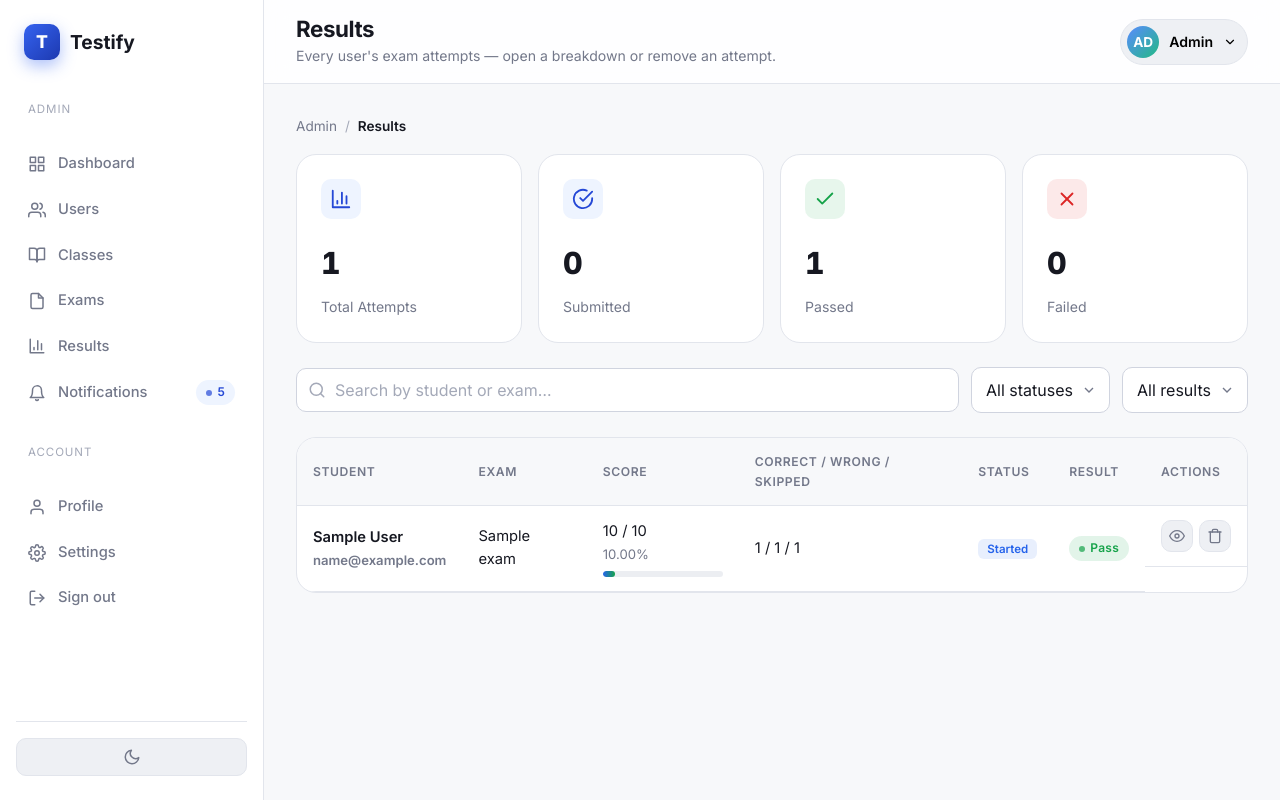
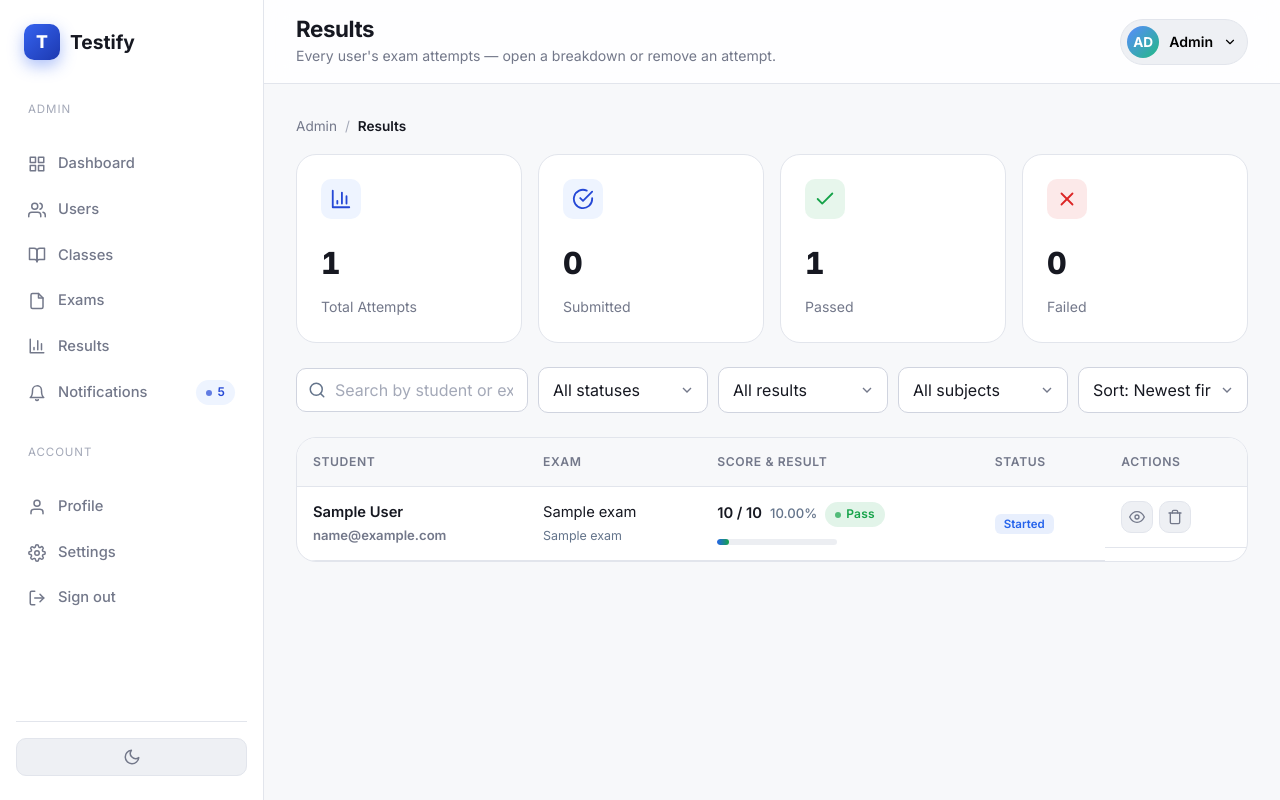
Before and after one commit to shaikhaafridi110/Testify, a Django app: page /admin/results/ in a window 1280 px wide. Run offline with Django 5.2, Linux system fonts and the light colour scheme; tables that the repository leaves empty hold one stand-in row (values such as "Sample post"); one stand-in notice (Sample message) is shown.

Commit message:
compleete result and emaill passcode

```diff
--- a/adminpanel/models.py
+++ b/adminpanel/models.py
@@ -657,3 +657,64 @@ class UserExamAnswer(models.Model):
 
     def __str__(self):
         return f"{self.attempt.user.name} - {self.question.question_text}"
+
+
+
+#======================================================================================
+#contact
+#======================================================================================
+
+
+class Contact(models.Model):
+
+    STATUS_CHOICES = [
+        ('new', 'New'),
+        ('read', 'Read'),
+        ('replied', 'Replied'),
+    ]
+
+    name = models.CharField(max_length=100)
+
+    email = models.EmailField(max_length=150)
+
+    subject = models.CharField(max_length=200)
+
+    message = models.TextField()
+
+    status = models.CharField(
+        max_length=10,
+        choices=STATUS_CHOICES,
+        default='new'
+    )
+
+    admin = models.ForeignKey(
+        settings.AUTH_USER_MODEL,
+        on_delete=models.SET_NULL,
+        null=True,
+        blank=True,
+        related_name='contact_replies'
+    )
+
+    admin_reply = models.TextField(
+        null=True,
+        blank=True
+    )
+
+    replied_at = models.DateTimeField(
+        null=True,
+        blank=True
+    )
+
+    created_at = models.DateTimeField(
+        auto_now_add=True
+    )
+
+    updated_at = models.DateTimeField(
+        auto_now=True
+    )
+
+    class Meta:
+        db_table = 'contacts'
+
+    def __str__(self):
+        return f"{self.name} - {self.subject}"
--- a/adminpanel/urls.py
+++ b/adminpanel/urls.py
@@ -40,10 +40,8 @@ urlpatterns = [
     path('exam/<int:exam_id>/questions/<int:question_id>/edit/', views.question_edit, name='question_edit'),
     path('exam/<int:exam_id>/questions/<int:question_id>/delete/', views.question_delete, name='question_delete'),
 
-
     # ---------- Admin: Results ----------
      path('results/', views.admin_results, name='admin_results'),
     path('results/<int:attempt_id>/', views.admin_result_view, name='admin_result_view'),
     path('results/<int:attempt_id>/delete/', views.admin_result_delete, name='admin_result_delete'),
-
 ]
--- a/adminpanel/views.py
+++ b/adminpanel/views.py
@@ -4,6 +4,7 @@ from django.core.paginator import Paginator
 from django.db.models import Q, Count
 from django.contrib import messages
 from django.http import JsonResponse, FileResponse, Http404, HttpResponseRedirect
+from decimal import Decimal, ROUND_HALF_UP
 
 from .models import User, TeacherInfo, Class, Exam, Question, QuestionOption ,UserExamAttempt,UserExamAnswer
 import uuid
@@ -1207,6 +1208,16 @@ def question_delete(request, exam_id, question_id):
     return JsonResponse({'success': True})
 
 
+
+
+
+
+#====================================================
+#resul
+#====================================================
+#====================================================
+#resul
+#====================================================
 def admin_results(request):
     attempts_qs = UserExamAttempt.objects.select_related('user', 'exam').order_by('-created_at')
 
@@ -1238,6 +1249,27 @@ def admin_results(request):
     if result_status:
         attempts_qs = attempts_qs.filter(result_status=result_status)
 
+    # ---- filter by exam subject ----
+    subject = request.GET.get('subject', '').strip()
+    if subject:
+        attempts_qs = attempts_qs.filter(exam__subject=subject)
+
+    # distinct subjects for the filter dropdown (from exams that actually have attempts)
+    subjects = (
+        Exam.objects.filter(user_attempts__isnull=False)
+        .values_list('subject', flat=True)
+        .distinct()
+        .order_by('subject')
+    )
+
+    # ---- sort by score ----
+    sort = request.GET.get('sort', '').strip()
+    if sort == 'score_desc':
+        attempts_qs = attempts_qs.order_by('-score', '-created_at')
+    elif sort == 'score_asc':
+        attempts_qs = attempts_qs.order_by('score', '-created_at')
+    # else: keep default -created_at ordering already applied above
+
     # ---- pagination ----
     paginator = Paginator(attempts_qs, 10)
     page_number = request.GET.get('page', 1)
@@ -1248,6 +1280,9 @@ def admin_results(request):
         'search': search,
         'status': status,
         'result_status': result_status,
+        'subject': subject,
+        'subjects': subjects,
+        'sort': sort,
 
         'total_attempts': total_attempts,
         'submitted_attempts': submitted_attempts,
@@ -1255,7 +1290,6 @@ def admin_results(request):
         'failed_attempts': failed_attempts,
     }
     return render(request, 'admin/results.html', context)
-
 
 def admin_result_view(request, attempt_id):
     """Read-only breakdown of one attempt: every question, the student's
--- a/templates/admin/results.html
+++ b/templates/admin/results.html
@@ -211,6 +211,47 @@ Results — Testify Admin
 @keyframes shimmer { from { background-position: 200% 0; } to { background-position: -200% 0; } }
 .skel-line { height: 14px; margin-bottom: 10px; }
 .skel-line.short { width: 60%; }
+
+/* ---------- toolbar fixes ---------- */
+.toolbar {
+  display: flex;
+  flex-wrap: wrap;
+  align-items: center;
+  gap: 10px;
+  margin-bottom: var(--space-5, 20px);
+}
+.toolbar .search {
+  flex: 1 1 220px;
+  min-width: 180px;
+  position: relative;
+  display: flex;
+  align-items: center;
+}
+.toolbar .search .icon {
+  position: absolute;
+  left: 12px;
+  color: var(--muted, #64748b);
+  pointer-events: none;
+}
+.toolbar .search input {
+  width: 100%;
+  padding-left: 38px;
+}
+.toolbar .filter {
+  flex: 0 1 170px;
+  min-width: 140px;
+}
+.toolbar .filter .select {
+  width: 100%;
+}
+
+/* ---------- merged exam/subject cell ---------- */
+.exam-sub { font-size: .78rem; color: var(--muted, #64748b); margin-top: 2px; }
+
+/* ---------- merged score/result cell ---------- */
+.score-result { display: flex; flex-direction: column; gap: 6px; }
+.score-result .score-top { display: flex; align-items: baseline; gap: 8px; font-weight: 600; }
+.score-result .score-top .pct { font-weight: 500; color: var(--muted, #64748b); font-size: .82rem; }
 {% endblock %}
 
 {% block content %}
@@ -310,6 +351,19 @@ Results — Testify Admin
           <option value="pass" {% if result_status == 'pass' %}selected{% endif %}>Pass</option>
           <option value="fail" {% if result_status == 'fail' %}selected{% endif %}>Fail</option>
         </select></div>
+      <div class="filter"><select class="form-control select" name="subject" aria-label="Filter by subject"
+          onchange="this.form.submit()">
+          <option value="" {% if not subject %}selected{% endif %}>All subjects</option>
+          {% for subj in subjects %}
+          <option value="{{ subj }}" {% if subject == subj %}selected{% endif %}>{{ subj }}</option>
+          {% endfor %}
+        </select></div>
+      <div class="filter"><select class="form-control select" name="sort" aria-label="Sort by score"
+          onchange="this.form.submit()">
+          <option value="" {% if not sort %}selected{% endif %}>Sort: Newest first</option>
+          <option value="score_desc" {% if sort == 'score_desc' %}selected{% endif %}>Score: High to Low</option>
+          <option value="score_asc" {% if sort == 'score_asc' %}selected{% endif %}>Score: Low to High</option>
+        </select></div>
       <button type="submit" style="display:none;" aria-hidden="true"></button>
     </form>
 
@@ -320,10 +374,8 @@ Results — Testify Admin
             <tr>
               <th>Student</th>
               <th>Exam</th>
-              <th>Score</th>
-              <th>Correct / Wrong / Skipped</th>
+              <th>Score &amp; Result</th>
               <th>Status</th>
-              <th>Result</th>
               <th>Actions</th>
             </tr>
           </thead>
@@ -334,17 +386,15 @@ Results — Testify Admin
                 {{ attempt.user.name }}
                 <div class="cell-sub">{{ attempt.user.email }}</div>
               </td>
-              <td>{{ attempt.exam.title }}</td>
               <td>
-                {{ attempt.score }} / {{ attempt.exam.total_marks }}
-                <div class="cell-sub">{{ attempt.percentage }}%</div>
-                <div class="score-bar"><span style="width: {% if attempt.exam.total_marks %}{{ attempt.percentage|floatformat:0 }}{% else %}0{% endif %}%"></span></div>
-              </td>
-              <td>{{ attempt.correct_answers }} / {{ attempt.wrong_answers }} / {{ attempt.skipped_answers }}</td>
-              <td>
-                <span class="status-pill {{ attempt.status }}">{{ attempt.status }}</span>
+                {{ attempt.exam.title }}
+                <div class="exam-sub">{{ attempt.exam.subject|default:"—" }}</div>
               </td>
               <td>
+                <div class="score-result">
+                  <div class="score-top">
+                    <span>{{ attempt.score }} / {{ attempt.exam.total_marks }}</span>
+                    <span class="pct">{{ attempt.percentage }}%</span>
                     {% if attempt.result_status == 'pass' %}
                     <span class="badge badge-success">Pass</span>
                     {% elif attempt.result_status == 'fail' %}
@@ -352,6 +402,12 @@ Results — Testify Admin
                     {% else %}
                     <span class="badge badge-neutral">—</span>
                     {% endif %}
+                  </div>
+                  <div class="score-bar"><span style="width: {% if attempt.exam.total_marks %}{{ attempt.percentage|floatformat:0 }}{% else %}0{% endif %}%"></span></div>
+                </div>
+              </td>
+              <td>
+                <span class="status-pill {{ attempt.status }}">{{ attempt.status }}</span>
               </td>
               <td class="row-actions">
                 <button class="icon-btn" aria-label="View details" onclick="openDetail({{ attempt.id }})">
@@ -371,7 +427,7 @@ Results — Testify Admin
             </tr>
             {% empty %}
             <tr>
-              <td colspan="7" style="text-align:center; padding:2rem;">No exam attempts found.</td>
+              <td colspan="5" style="text-align:center; padding:2rem;">No exam attempts found.</td>
             </tr>
             {% endfor %}
           </tbody>
@@ -382,7 +438,7 @@ Results — Testify Admin
     {% if attempts.has_other_pages %}
     <div class="pagination">
       <button class="page-btn" {% if not attempts.has_previous %}disabled{% endif %}
-        {% if attempts.has_previous %}onclick="window.location.href='?page={{ attempts.previous_page_number }}&q={{ search|urlencode }}&status={{ status }}&result={{ result_status }}'"{% endif %}>
+        {% if attempts.has_previous %}onclick="window.location.href='?page={{ attempts.previous_page_number }}&q={{ search|urlencode }}&status={{ status }}&result={{ result_status }}&subject={{ subject|urlencode }}&sort={{ sort }}'"{% endif %}>
         <svg width="16" height="16" viewBox="0 0 24 24" fill="none" stroke="currentColor" stroke-width="2"
           stroke-linecap="round" stroke-linejoin="round">
           <polyline points="15 18 9 12 15 6"></polyline>
@@ -390,10 +446,10 @@ Results — Testify Admin
       </button>
       {% for num in attempts.paginator.page_range %}
       <button class="page-btn {% if attempts.number == num %}active{% endif %}"
-        onclick="window.location.href='?page={{ num }}&q={{ search|urlencode }}&status={{ status }}&result={{ result_status }}'">{{ num }}</button>
+        onclick="window.location.href='?page={{ num }}&q={{ search|urlencode }}&status={{ status }}&result={{ result_status }}&subject={{ subject|urlencode }}&sort={{ sort }}'">{{ num }}</button>
       {% endfor %}
       <button class="page-btn" {% if not attempts.has_next %}disabled{% endif %}
-        {% if attempts.has_next %}onclick="window.location.href='?page={{ attempts.next_page_number }}&q={{ search|urlencode }}&status={{ status }}&result={{ result_status }}'"{% endif %}>
+        {% if attempts.has_next %}onclick="window.location.href='?page={{ attempts.next_page_number }}&q={{ search|urlencode }}&status={{ status }}&result={{ result_status }}&subject={{ subject|urlencode }}&sort={{ sort }}'"{% endif %}>
         <svg width="16" height="16" viewBox="0 0 24 24" fill="none" stroke="currentColor" stroke-width="2"
           stroke-linecap="round" stroke-linejoin="round">
           <polyline points="9 18 15 12 9 6"></polyline>
@@ -462,7 +518,7 @@ Results — Testify Admin
   });
 
   function renderDetail(a) {
-    detailSub.textContent = `${a.user_name} — ${a.exam_title}`;
+    detailSub.textContent = `${a.user_name} — ${a.exam_title}${a.exam_subject ? ' · ' + a.exam_subject : ''}`;
 
     const passBadge = a.result_status === 'pass'
       ? '<span class="badge badge-success">Pass</span>'
```
Also changed, not shown: Testify/settings.py (+22 -2 lines), templates/admin/result_edit.html (deleted, +0 -145 lines), adminpanel/migrations/0013_contact.py (added), 1 other file. Lines whose indentation alone changed are shown as unchanged.
